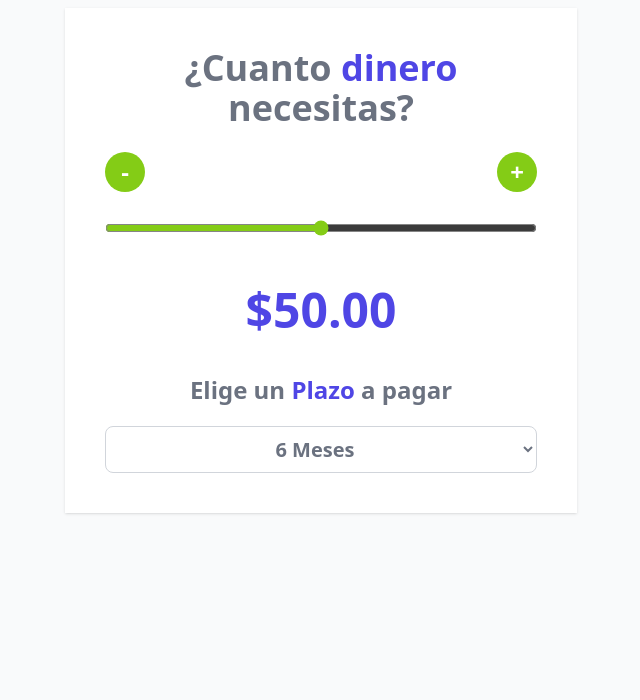
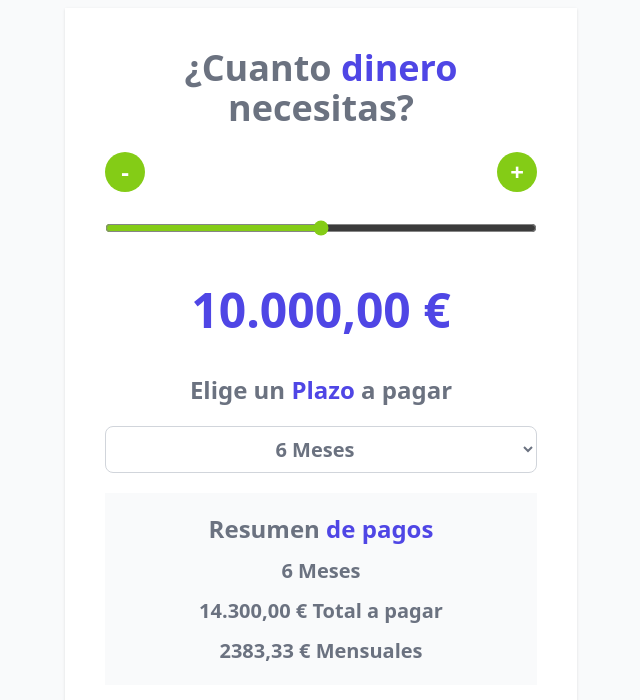
Before and after one commit to raxdevFrontier/Proyectos-HTML-CSS-JS, a React (Vite) app in the folder 65_REACT-cotizador-prestamos/: page / in a window 1280 px wide. Shown: the top 700 px of the page, without its empty margins (319-959 px from the left). Built offline with nearby package versions, Linux system fonts and the light colour scheme.

Commit message:
REACT-12_creando resumen de pagos

```diff
--- a/65_REACT-cotizador-prestamos/src/App.jsx
+++ b/65_REACT-cotizador-prestamos/src/App.jsx
@@ -1,15 +1,30 @@
-import { useState } from 'react'
+import { useState, useEffect } from 'react'
 import Header from './components/Header'
 import Button from './components/Button'
-import { fomaterarDinero } from './helpers'
+import { fomaterarDinero, calcularTotalPagar } from './helpers'
 
 function App() {
-	const [cantidad, setCantidad] = useState(50)
+	const [cantidad, setCantidad] = useState(10000)
 	const [meses, setMeses] = useState(6)
+	const [total, setTotal] = useState(0)
+	const [pago, setPago] = useState(0)
+
+	useEffect(() => {
+		const resultadoTotalPagar = calcularTotalPagar(cantidad, meses)
+		setTotal(resultadoTotalPagar)
+
+		//devolver el pago mensual
+		setPago(total / meses)
+	}, [cantidad, meses, total])
+
+	useEffect(() => {
+		//devolver el pago mensual
+		setPago(total / meses)
+	}, [meses, total])
 
 	const MIN = 0
-	const MAX = 100
-	const STEP = 10
+	const MAX = 20000
+	const STEP = 100
 
 	// setCantidad(1000) // Esto da error, pero para modificar el state deberia hacerse algo así
 
@@ -73,6 +88,16 @@
 				<option value="12">12 Meses</option>
 				<option value="24">24 Meses</option>
 			</select>
+
+			<div className="my-5 space-y-3 bg-gray-50 p-5">
+				<h2 className="text-2xl font-extrabold text-gray-500 text-center">
+					Resumen <span className="text-indigo-600">de pagos </span>
+				</h2>
+
+				<p className="text-xl text-gray-500 text-center font-bold">{meses} Meses</p>
+				<p className="text-xl text-gray-500 text-center font-bold">{fomaterarDinero(total)} Total a pagar</p>
+				<p className="text-xl text-gray-500 text-center font-bold">{fomaterarDinero(pago)} Mensuales</p>
+			</div>
 		</div>
 	)
 }
--- a/65_REACT-cotizador-prestamos/src/helpers/index.js
+++ b/65_REACT-cotizador-prestamos/src/helpers/index.js
@@ -1,9 +1,37 @@
 const fomaterarDinero = (valor) => {
-	const formatter = new Intl.NumberFormat('es-US', {
+	// const formatter = new Intl.NumberFormat('es-US', {
+	// 	style: 'currency',
+	// 	currency: 'USD',
+	// })
+	const formatter = new Intl.NumberFormat('es-ES', {
 		style: 'currency',
-		currency: 'USD',
+		currency: 'EUR',
 	})
 	return formatter.format(valor)
 }
 
-export { fomaterarDinero }
+const calcularTotalPagar = (cantidad, plazo) => {
+	let total
+
+	// a más cantidad, menor interes
+	if (cantidad < 5000) {
+		total = cantidad * 1.5 //interes del 50%
+	} else if (cantidad >= 5000 && cantidad < 10000) {
+		total = cantidad * 1.4 //interes del 40%
+	} else if (cantidad >= 10000 && cantidad < 15000) {
+		total = cantidad * 1.3
+	} else {
+		total = cantidad * 1.2
+	}
+
+	if (plazo === 6) {
+		total *= 1.1
+	} else if (plazo === 12) {
+		total *= 1.2
+	} else {
+		total *= 1.3
+	}
+	return total
+}
+
+export { fomaterarDinero, calcularTotalPagar }
```
